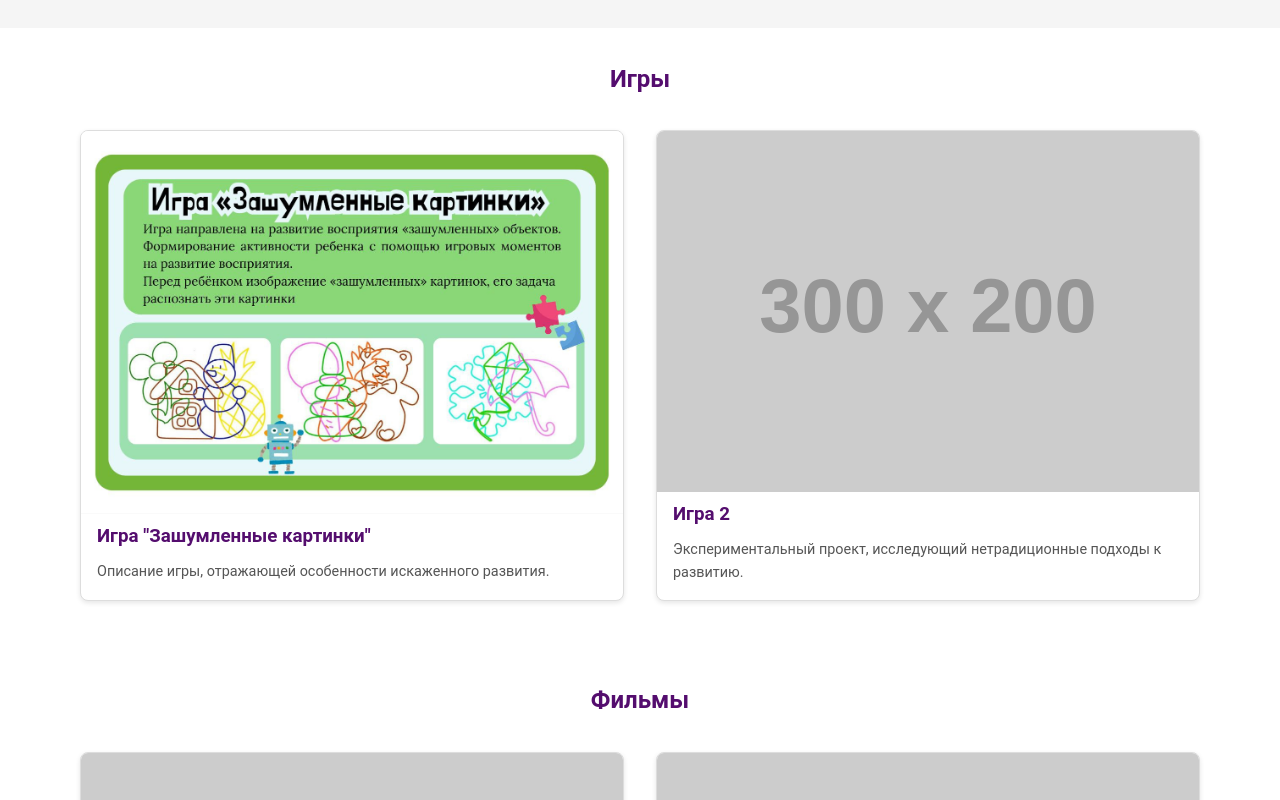
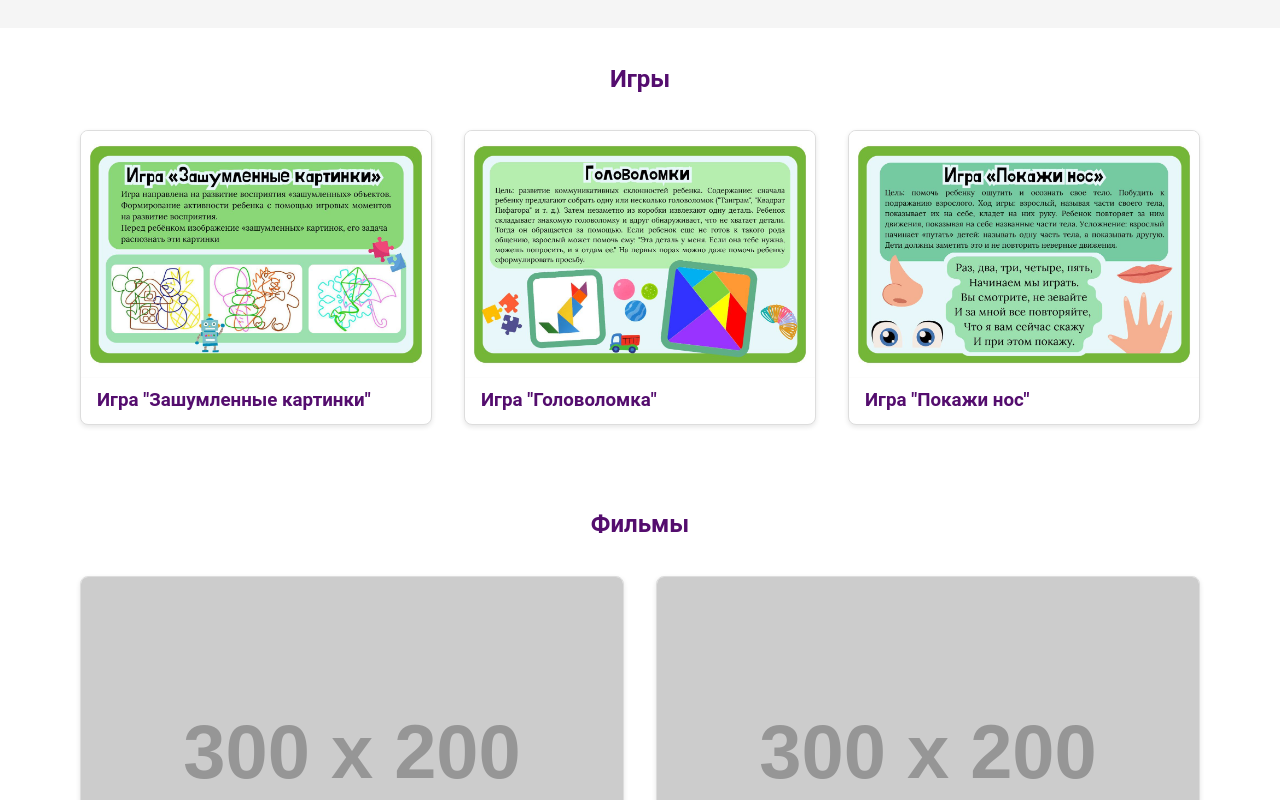
Before and after one commit to Alexx0kari/autism, a plain HTML site: page index.html in a window 1280 px wide. Shown: the part 676-1476 px from the top of the page. Drawn offline with Linux system fonts and the light colour scheme; placeholder pictures from the web are drawn by us.

Commit message:
Update index.html

```diff
--- a/index.html
+++ b/index.html
@@ -51,12 +51,14 @@
         <div class="card">
           <img src="photo_5242507884489733191_y.jpg" alt="Игра 1">
           <h3>Игра "Зашумленные картинки"</h3>
-          <p>Описание игры, отражающей особенности искаженного развития.</p>
         </div>
         <div class="card">
-          <img src="https://via.placeholder.com/300x200" alt="Игра 2">
-          <h3>Игра 2</h3>
-          <p>Экспериментальный проект, исследующий нетрадиционные подходы к развитию.</p>
+          <img src="photo_5242507884489733192_y.jpg" alt="Игра 2">
+          <h3>Игра "Головоломка"</h3>
+        </div>
+        <div class="card">
+          <img src="photo_5242507884489733193_y.jpg" alt="Игра 2">
+          <h3>Игра "Покажи нос"</h3>
         </div>
         <!-- Добавьте больше карточек по необходимости -->
       </div>
```
